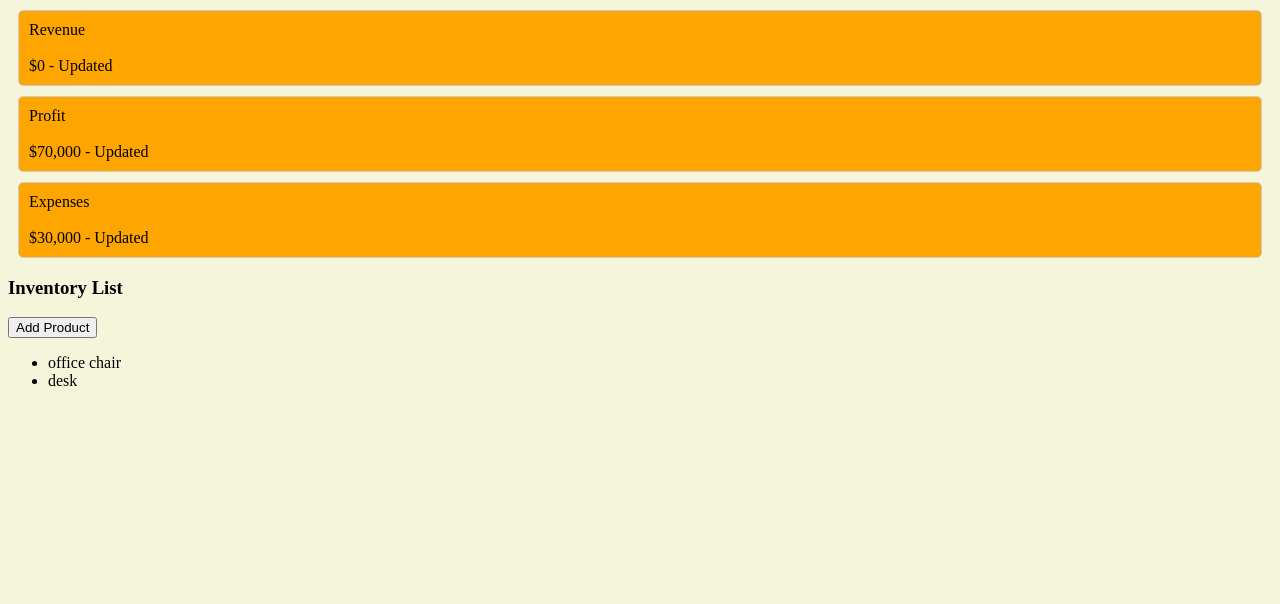
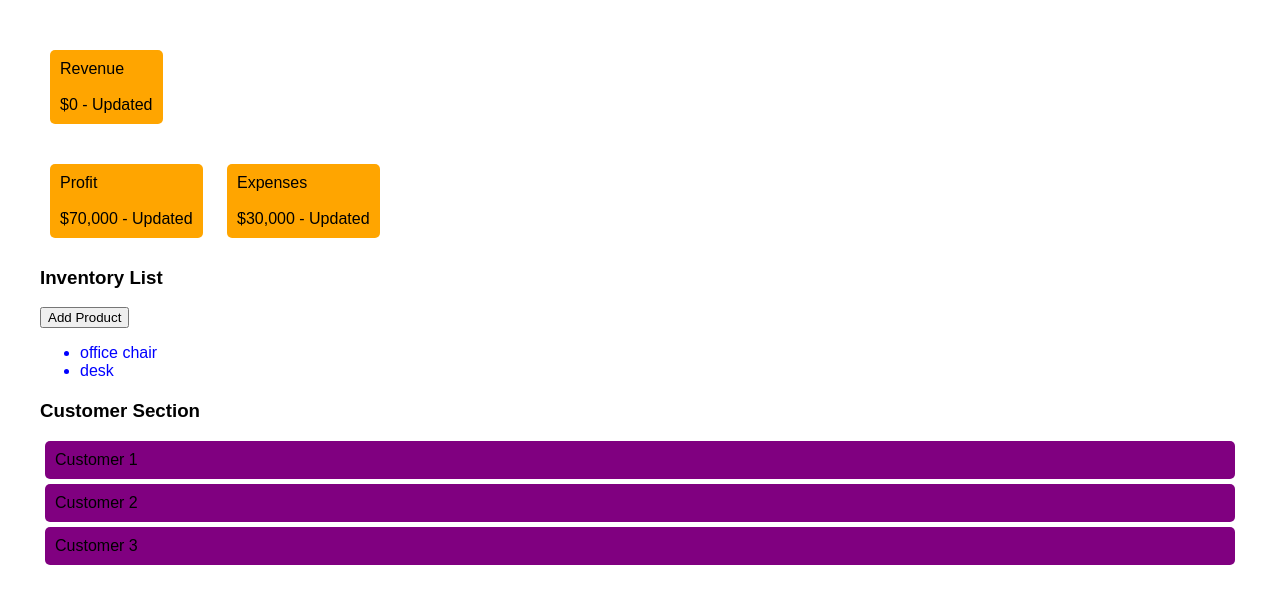
Before and after one commit to danielaj2004/Coding_challenge_12, a plain HTML site: page Index.html in a window 1280 px wide. Drawn offline with Linux system fonts and the light colour scheme.

Commit message:
Task 4 - Demonstrated Event Bubbling in Customer Section and changed html style

```diff
--- a/Index.html
+++ b/Index.html
@@ -6,26 +6,30 @@
     <title>coding challenge 12</title>
     <style>
         body {
-            background-color: beige;
+            font-family: Arial, sans-serif;
+            margin: 20px;
+            padding: 20px;
+        }
+        .metric-card {
+            padding: 10px;
+            margin: 10px;
+            background-color: lightgray;
+            border-radius: 5px;
+            display: inline-block;
+        }
+        .product-item {
+            cursor: pointer;
+            color: blue;
         }
         .customer-card {
-            border: 1px;
+            padding: 10px;
+            margin: 5px;
+            background-color: lightblue;
             border-radius: 5px;
-            background-color: aqua;
-            color: black;
-            padding: 14px 28px;
-            font-size: 16px;
             cursor: pointer;
         }
-        .customer-card:hover {
-            background-color: antiquewhite;
-        }
-        .metric-card {
-            border: 1px solid #ccc;
-            border-radius: 5px;
-            padding:  10px;
-            margin: 10px;
-            background-color: white;
+        #dashboard, #inventoryList, #customerSection {
+            margin-bottom: 20px;
         }
     </style>
 </head>
@@ -49,6 +53,14 @@
  <button id="addProductButton">Add Product</button>
  <ul id="inventoryList"></ul>
 
+ <!-- task 4 business customer section-->
+ <h3>Customer Section</h3>
+ <div id="customerSection">
+   <div class="customer-card">Customer 1</div>
+   <div class="customer-card">Customer 2</div>
+   <div class="customer-card">Customer 3</div>
+</div>
+
       <script src="cc_12.js"></script>
 </body>
 </html>
--- a/cc_12.js
+++ b/cc_12.js
@@ -57,3 +57,19 @@ document.getElementById("addProductButton").addEventListener("click", () => {
 
 addProductItem("office chair");
 addProductItem("desk");//adding products as examples
+
+// Task 4 business customer section
+const customerSection = document.getElementById("customerSection");
+
+customerSection.addEventListener("click", () => {
+  console.log("Has been selected");
+}); // adding a click event listener
+
+const customerCards = document.querySelectorAll(".customer-card");
+customerCards.forEach((card) => {
+  card.style.backgroundColor = "purple";
+  card.addEventListener("click", (event) => {
+    console.log("Has been selected");
+    event.stopPropagation();
+  });
+});
```
